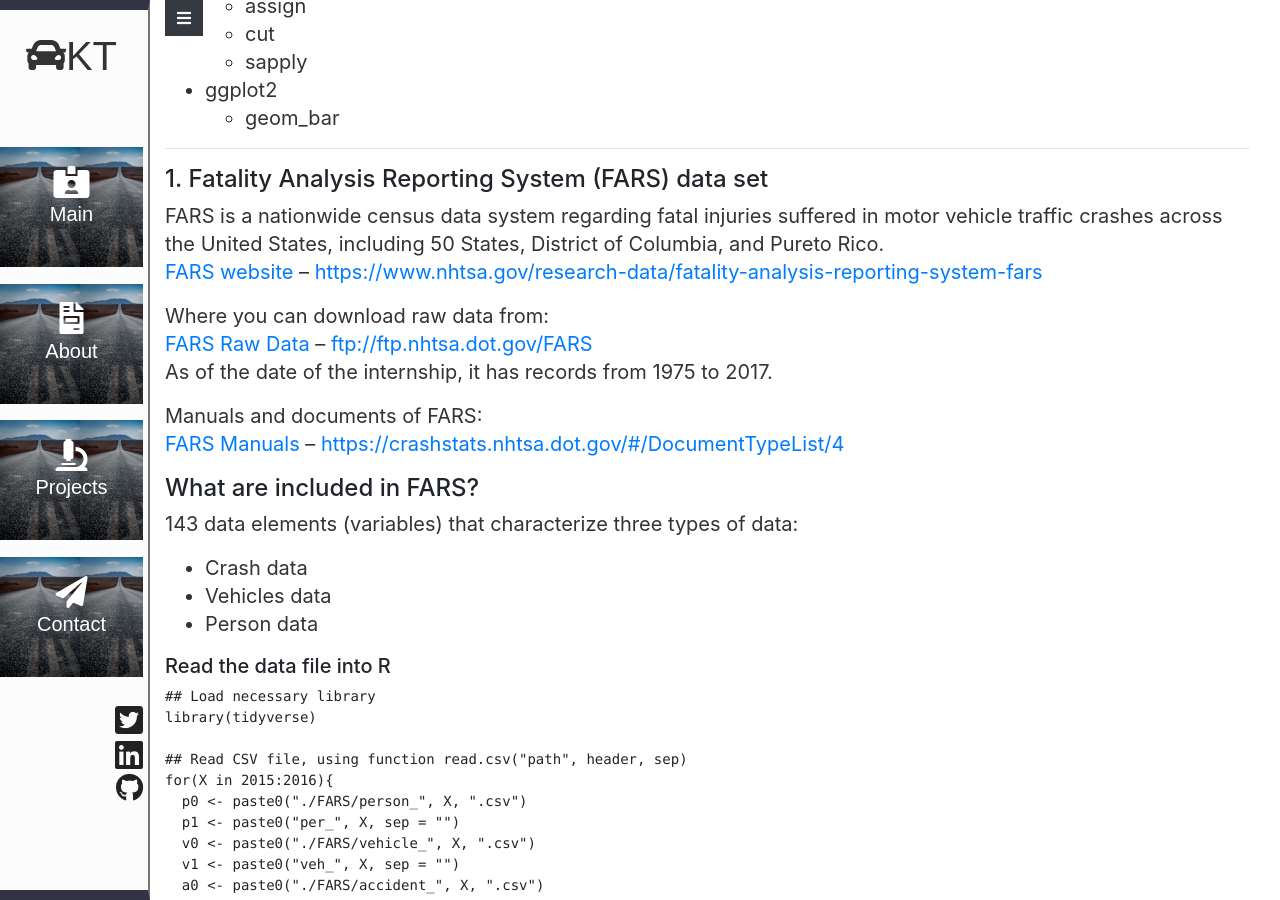
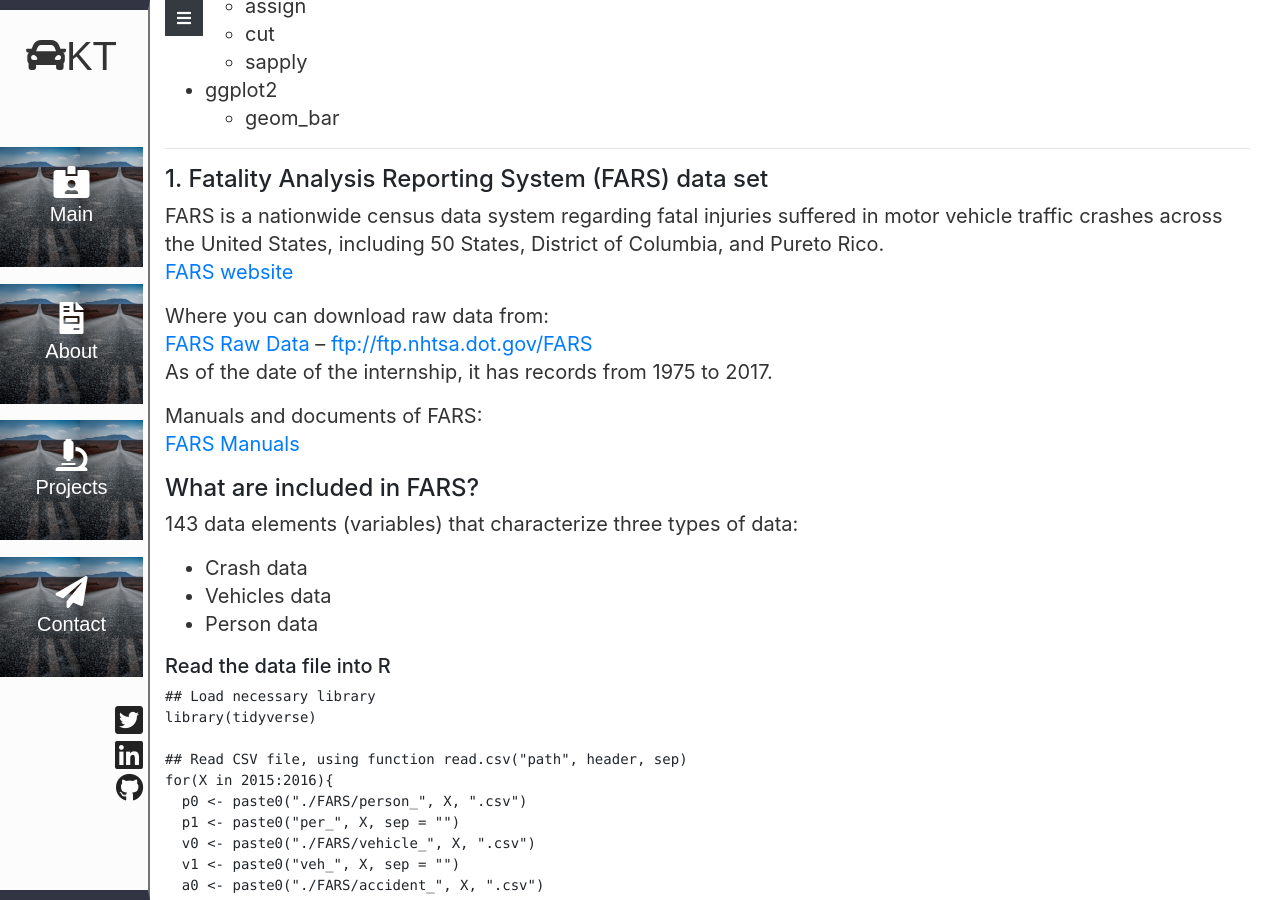
Before and after one commit to ktchen0504/ktchen0504.github.io, a Jekyll site: the page built from _posts/2018-08-25-FARS-data-note.md, in a window 1280 px wide and 900 px high, scrolled down 704 px. Built offline with Jekyll 4.4.1, drawn with Linux system fonts in a browser that asks for light colours; nearby versions of some CDN libraries.

Commit message:
update post

````diff
--- a/_posts/2018-08-25-FARS-data-note.md
+++ b/_posts/2018-08-25-FARS-data-note.md
@@ -10,7 +10,7 @@
 Foundation for Traffic Safety](https://aaafoundation.org/) on summer,
 2018.
 
------
+---
 
 #### Outline
 
@@ -33,7 +33,7 @@
   - ggplot2
       - geom\_bar
 
------
+---
 
 #### 1\. Fatality Analysis Reporting System (FARS) data set
 
@@ -42,8 +42,7 @@
 including 50 States, District of Columbia, and Pureto Rico.
 [FARS
 website](https://www.nhtsa.gov/research-data/fatality-analysis-reporting-system-fars)
-–
-<https://www.nhtsa.gov/research-data/fatality-analysis-reporting-system-fars>
+
 
 Where you can download raw data from:
 [FARS Raw Data](ftp://ftp.nhtsa.dot.gov/FARS) –
@@ -51,8 +50,7 @@
 As of the date of the internship, it has records from 1975 to 2017.
 
 Manuals and documents of FARS:
-[FARS Manuals](https://crashstats.nhtsa.dot.gov/#/DocumentTypeList/4) –
-<https://crashstats.nhtsa.dot.gov/#/DocumentTypeList/4>
+[FARS Manuals](https://crashstats.nhtsa.dot.gov/#/DocumentTypeList/4)
 
 #### What are included in FARS?
 
@@ -65,7 +63,7 @@
 ##### Read the data file into R
 
 
-~~~r
+```r
 ## Load necessary library
 library(tidyverse)
 
@@ -81,15 +79,15 @@
   assign(v1, read.csv(v0, header = TRUE, sep = ","))
   assign(a1, read.csv(a0, header = TRUE, sep = ","))
 }
-~~~
+```
 
 
 ##### Take a look at the data
 
 
-~~~r
+```r
 head(as_data_frame(per_2015))
-~~~
+```
 
 
     ## Warning: `as_data_frame()` is deprecated as of tibble 2.0.0.
@@ -121,17 +119,16 @@
     ## #   DEATH_TM <int>, LAG_HRS <int>, LAG_MINS <int>, P_SF1 <int>, P_SF2 <int>,
     ## #   P_SF3 <int>, WORK_INJ <int>, HISPANIC <int>, RACE <int>, LOCATION <int>
 
-<br />
 
 ##### Pipe operator (%\>%) from magrittr
 
 
-~~~ r
+```r
 ## Using multiple object option
 per_2015 <-filter(per_2015, INJ_SEV == 4)
 p_2015 <- select(per_2015, ST_CASE, PER_TYP, AGE, SEX)
 head(p_2015)
-~~~
+```
 
 
     ##   ST_CASE PER_TYP AGE SEX
@@ -143,12 +140,12 @@
     ## 6   10006       1  64   1
 
 
-~~~ r
+```r
 ## Using pipe operator
 p_2016 <- per_2016 %>% filter(INJ_SEV==4) %>%
   select(ST_CASE, PER_TYP, AGE, SEX)
 head(p_2016)
-~~~
+```
 
 
     ##   ST_CASE PER_TYP AGE SEX
@@ -160,7 +157,7 @@
     ## 6   10006       1  58   1
 
 
-~~~r
+```r
 acc_veh_2015 <- merge(acc_2015, veh_2015, by = intersect(names(acc_2015), names(veh_2015)), all=TRUE)
 acc_veh_2016 <- merge(acc_2016, veh_2016, by = intersect(names(acc_2016), names(veh_2016)), all=TRUE)
 
@@ -169,7 +166,7 @@
 acc_veh_2015_clean <- distinct(acc_veh_2015_clean, ST_CASE, .keep_all = TRUE)
 t_2015 <- select(acc_veh_2015_clean, ST_CASE, FATALS)
 head(t_2015)
-~~~
+```
 
 
     ##   ST_CASE FATALS
@@ -181,14 +178,14 @@
     ## 6   10146      1
 
 
-~~~r
+```r
 ## Using pipe operator
 t_2016 <-acc_veh_2016 %>%
   filter(HIT_RUN != 0) %>%
   distinct(ST_CASE, .keep_all = TRUE) %>%
   select(ST_CASE, FATALS)
 head(t_2016)
-~~~
+```
 
 
     ##   ST_CASE FATALS
@@ -200,12 +197,12 @@
     ## 6   10408      1
 
 
-~~~r
+```r
 each_dead_2015 <- left_join(t_2015, p_2015, by = "ST_CASE")
 each_dead_2016 <- left_join(t_2016, p_2016, by = "ST_CASE")
 
 head(each_dead_2015)
-~~~
+```
 
 
     ##   ST_CASE FATALS PER_TYP AGE SEX
@@ -217,9 +214,9 @@
     ## 6   10146      1       1  30   1
 
 
-~~~r
+```r
 head(each_dead_2016)
-~~~
+```
 
 
     ##   ST_CASE FATALS PER_TYP AGE SEX
@@ -231,11 +228,11 @@
     ## 6   10408      1       5  55   1
 
 
-~~~r
+```r
 ## build contigency table of counts of Age
 Age_wo_2015 <- table(each_dead_2015$AGE, exclude = NULL)
 print(Age_wo_2015)
-~~~
+```
 
 
     ##
@@ -251,39 +248,37 @@
     ##   3   2   6   7   1   4   5   2   1   1   2   2   2   1   9   9
 
 
-~~~r
+```r
 Age_2015 <- table(cut(each_dead_2015$AGE, breaks = c(0,16,29,59,120)),
                    exclude = NULL)
 Age_2016 <- table(cut(each_dead_2016$AGE, breaks = c(0,16,29,59,120)),
                    exclude = NULL)
 
 print(Age_2015)
-~~~
+```
 
     ##
     ##   (0,16]  (16,29]  (29,59] (59,120]     <NA>
     ##       99      472      957      315       18
 
 
-~~~r
+```r
 print(Age_2016)
-~~~
-
+```
 
     ##
     ##   (0,16]  (16,29]  (29,59] (59,120]     <NA>
     ##      101      556     1070      403       26
 
 
-~~~r
+```r
 Age_year <- as.data.frame(rbind(Age_2015, Age_2016))
 
 colnames(Age_year) <- c("0-16", "16-29", "30-59", "over 60", "NA")
 rownames(Age_year) <- c(2015, 2016)
 Age_year <- rownames_to_column(Age_year, "Year")
 print(Age_year)
-~~~
-
+```
 
     ##   Year 0-16 16-29 30-59 over 60 NA
     ## 1 2015   99   472   957     315 18
````
